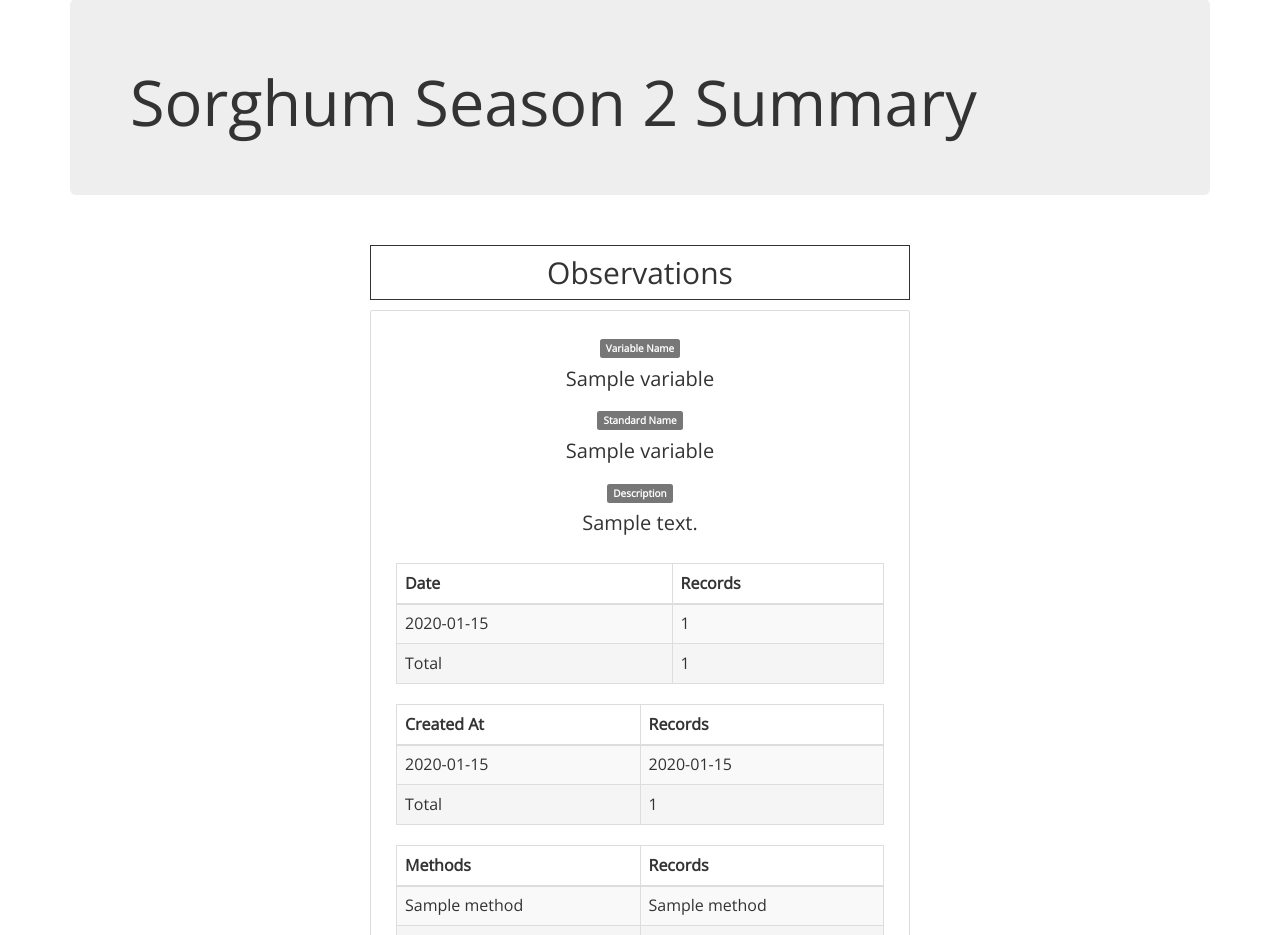
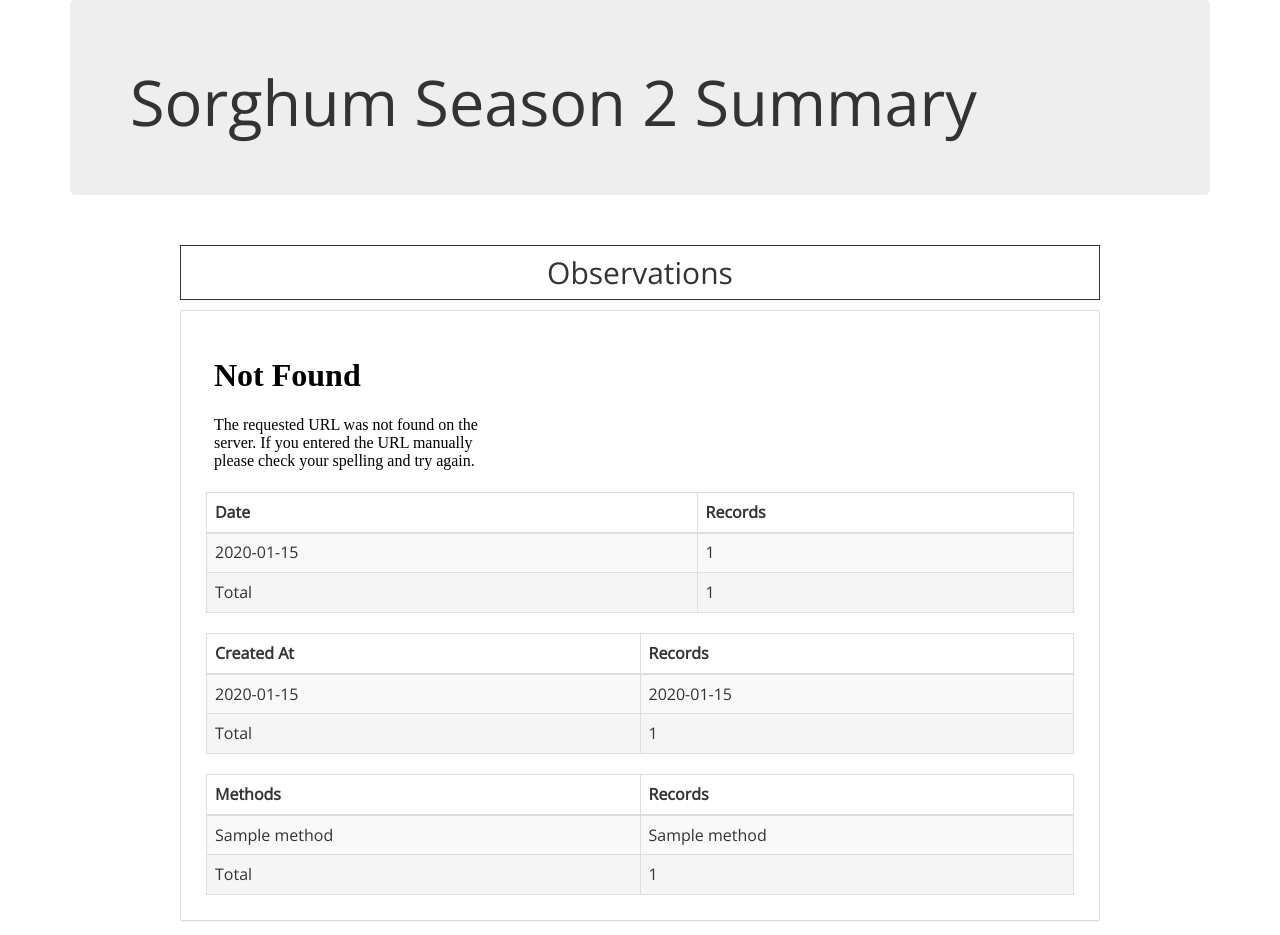
Before and after one commit to terraref/reference-data, a Flask app: template experiment-trait-data-visualizer/templates/index.html in a window 1280 px wide. Shown: the part 41-976 px from the top of the page. Run offline with Flask 2, Linux system fonts and the light colour scheme; the template is opened without the code that fills it: most values are stand-ins (such as "Sample title", 1, 10 or a date in 2020); parts of the project's set-up code (start-up, migrations or seed data) failed here and were passed over; some libraries are stand-ins or nearby versions.

Commit message:
html embed, box chart functionality, clean up styling

```diff
--- a/experiment-trait-data-visualizer/templates/index.html
+++ b/experiment-trait-data-visualizer/templates/index.html
@@ -13,27 +13,12 @@
 		<div class="jumbotron page-header">
 			<h1>Sorghum Season 2 Summary</h1>
 		</div>
-		<div class="col-md-6 col-md-offset-3">
+		<div class="col-md-10 col-md-offset-1">
 			<center><h2 class="title">Observations</h2></center>
 			{% for trait in trait_data %}
 			<div class="panel panel-default">
-				<div class="panel-info">
-					<center>
-						{% if trait_data[trait]["variable_data"]["name"] != "" %}
-							<span class="label label-default">Variable Name</span>
-							<p class="panel-info-text">{{ trait_data[trait]["variable_data"]["name"] }}</p>
-						{% endif %}
-						{% if trait_data[trait]["variable_data"]["standard_name"] != "" %}
-							<span class="label label-default">Standard Name</span>
-							<p class="panel-info-text">{{ trait_data[trait]["variable_data"]["standard_name"] }}</p>
-						{% endif %}
-						{% if trait_data[trait]["variable_data"]["description"] != "" %}
-							<span class="label label-default">Description</span>
-							<p class="panel-info-text">{{ trait_data[trait]["variable_data"]["description"] }}</p>
-						{% endif %}
-					</center>
-				</div>
 				<div class="panel-content">
+					<embed type="image/svg+xml" src="{{ url_for('static', filename='charts/chart_' + trait|string + '.svg') }}" />
 					<table class="table table-bordered table-striped">
 						<thead>
 							<tr>
@@ -94,7 +79,6 @@
 							</tr>
 						</tbody>
 					</table>
-					<img src="{{ url_for('static', filename='charts/chart_' + trait|string + '.svg') }}" />
 				</div>
 			</div>
 			{% endfor %}
```
Also changed, not shown: experiment-trait-data-visualizer/api_data_retrieval/variable_date_plotter.py (+23 -9 lines).
